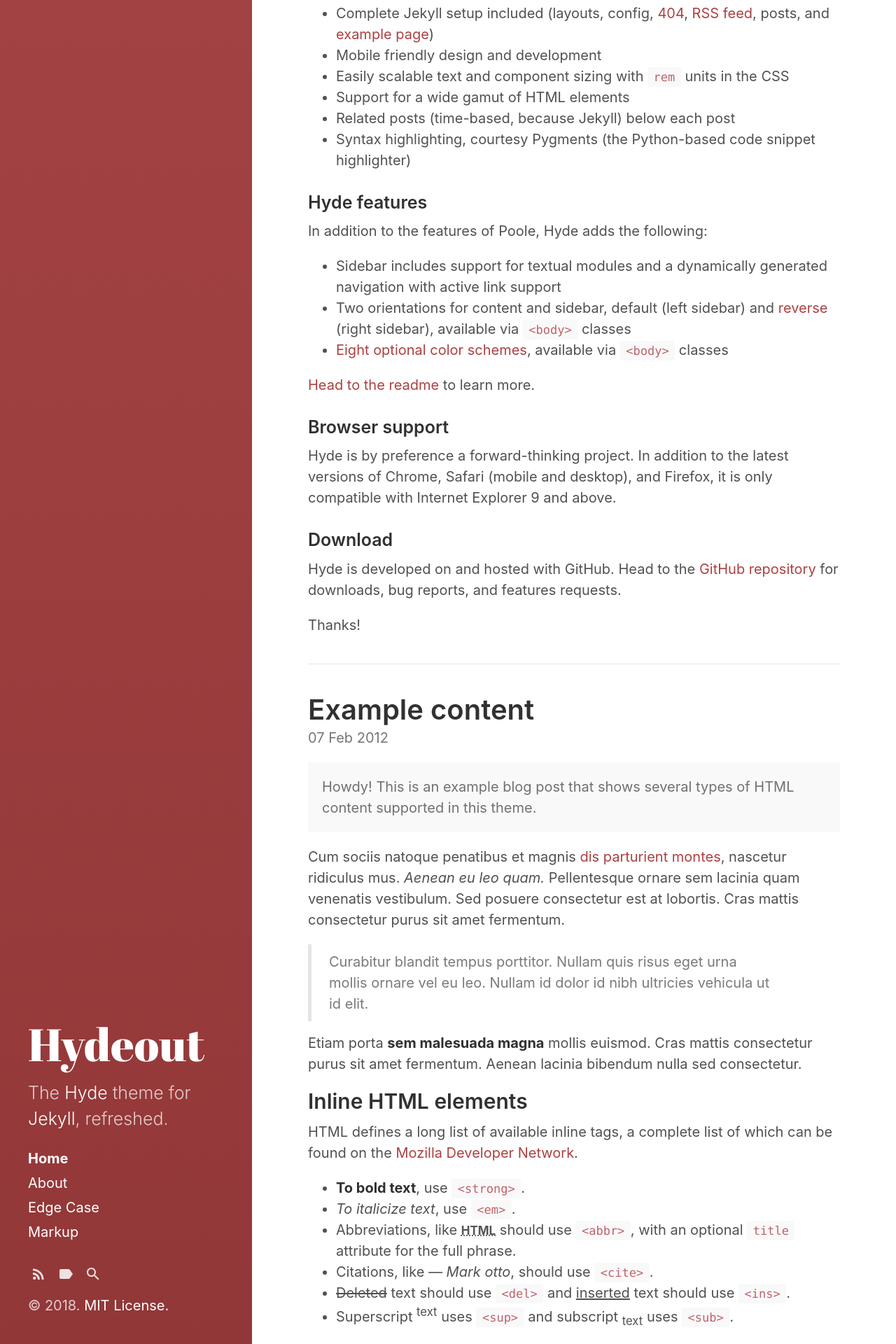
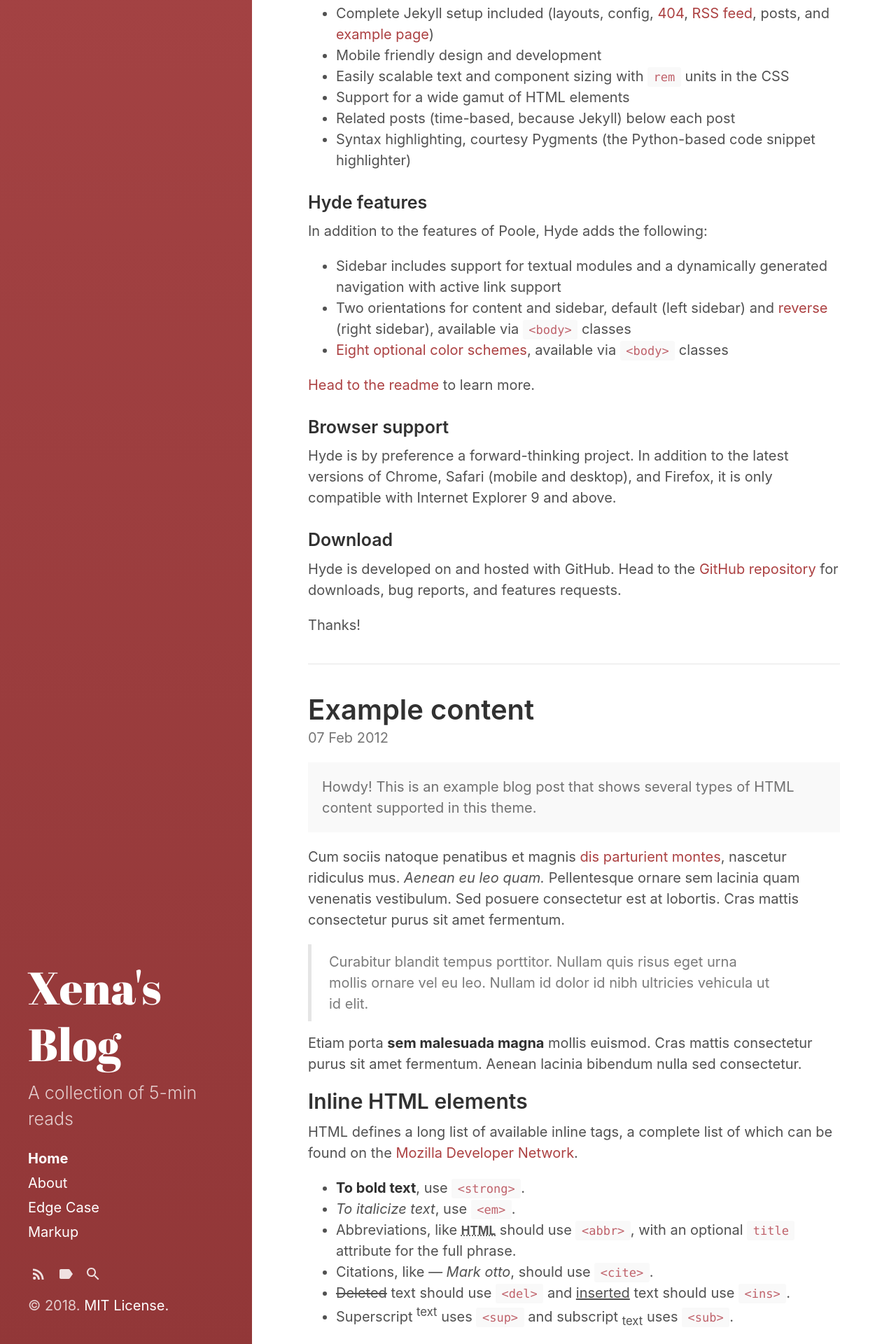
Before and after one commit to xenakas/gitpage, a Jekyll site: the page built from index.html, in a window 1280 px wide. Shown: the part 3080-5000 px from the top of the page at 70% size. Built offline with Jekyll 4.4.1, drawn with Linux system fonts in a browser that asks for light colours; the list of posts is cut into pages by our own code.

Commit message:
Update _config.yml

```diff
--- a/_config.yml
+++ b/_config.yml
@@ -3,9 +3,9 @@ markdown:         kramdown
 highlighter:      rouge
 
 # Setup
-title:            Hydeout
-tagline:          'A Jekyll theme'
-description:      'The <a href="http://hyde.getpoole.com" target="_blank">Hyde</a> theme for <a href="http://jekyllrb.com" target="_blank">Jekyll</a>, refreshed.'
+title:            Xena's Blog
+tagline:          'Home'
+description:      'A collection of 5-min reads '
 url:              https://xenakas.github.io
 #baseurl:          '/xenakas.github.io'
                   # the optional subpath of your site, e.g. "/blog"
@@ -15,8 +15,8 @@ url:              https://xenakas.github.io
                   # sidebar_blog_link below.
 
 author:
-  name:           'Xena'
-  url:            https://twitter.com/
+  name:           'Xenia Kasianova'
+  url:            https://xenakas.github.io
 
 paginate:         5
 # paginate_path:    '/page:num'
```
